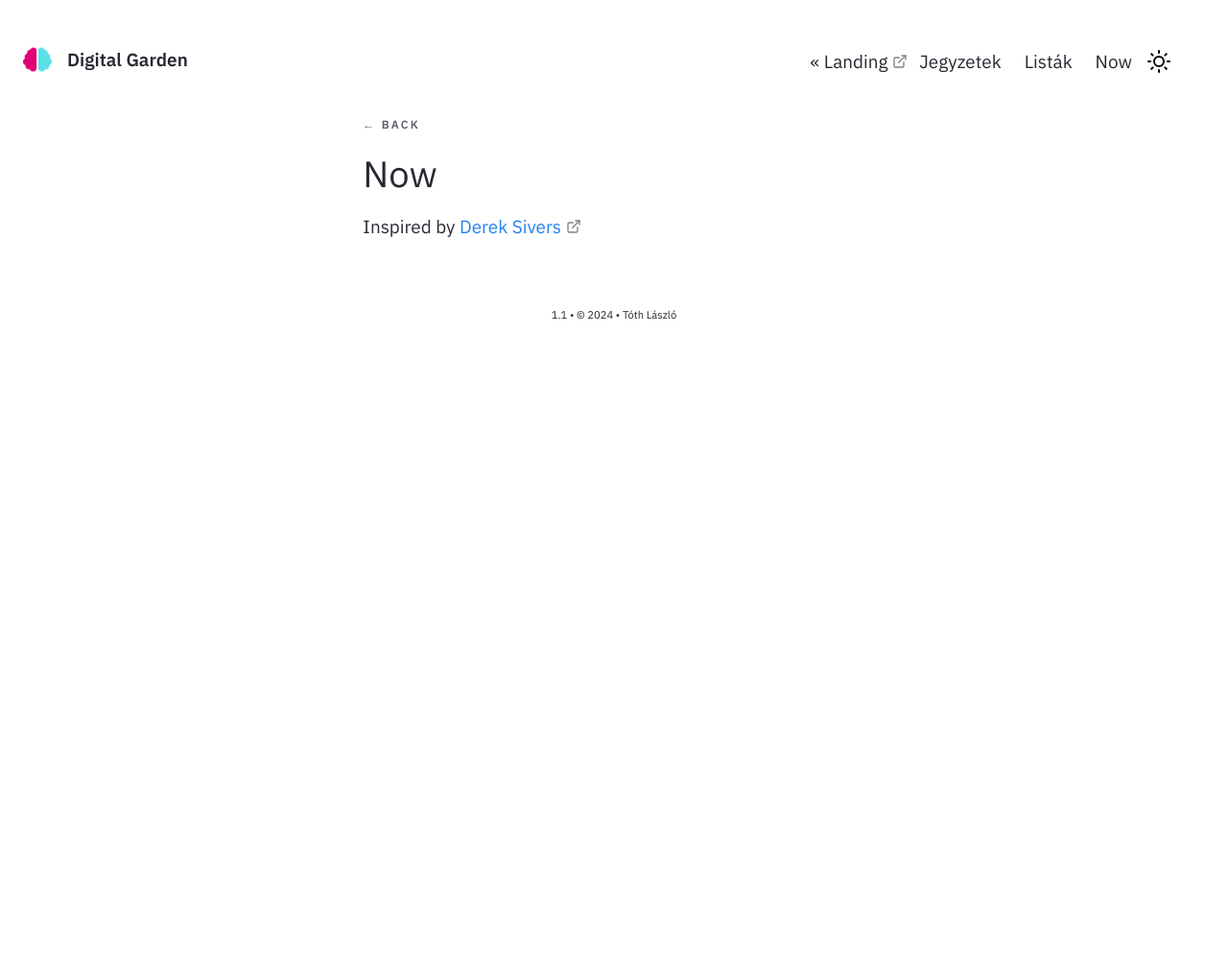
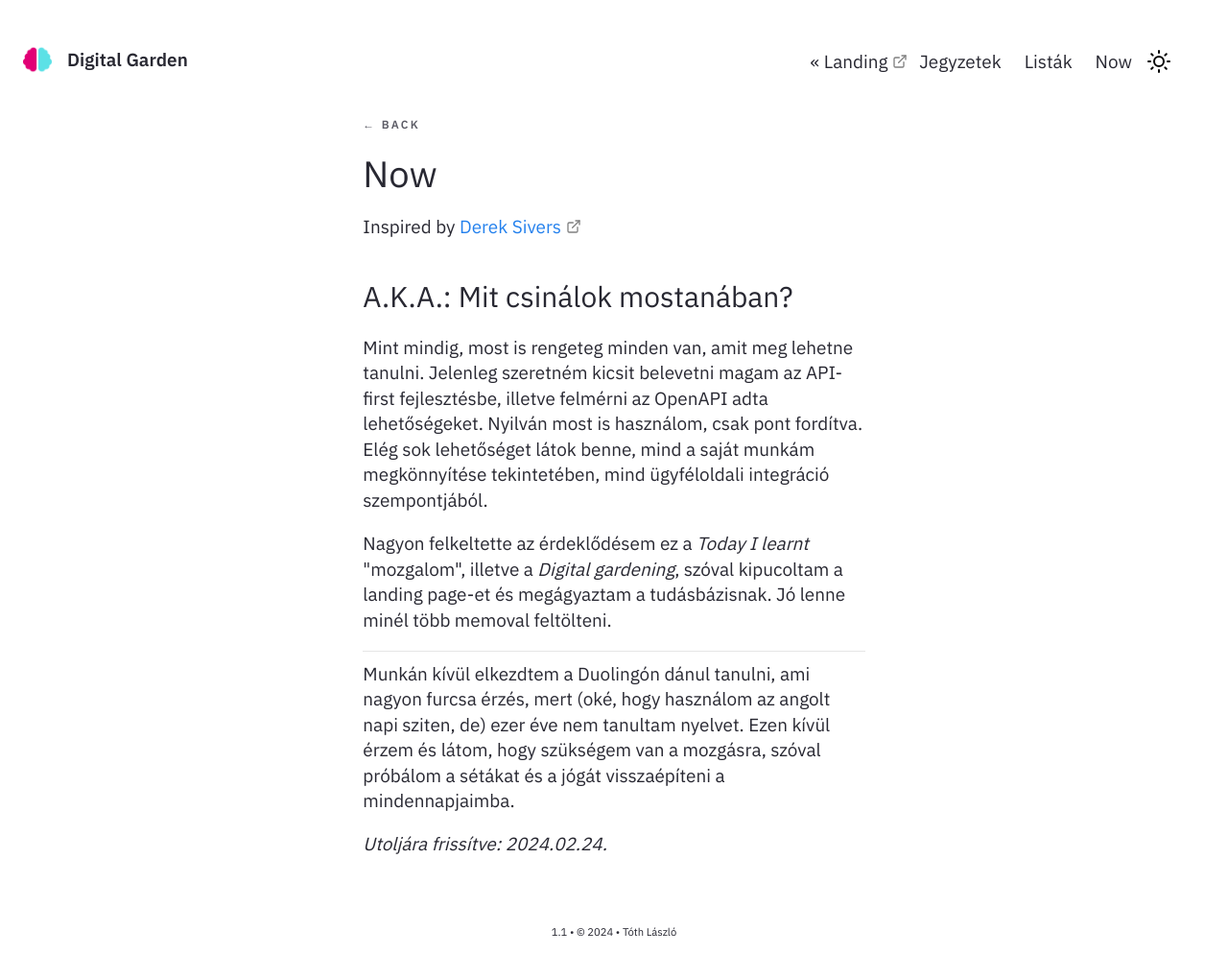
Before and after one commit to tothlp/garden, a Jekyll site: the page built from _notes/Public/Now.md, in a window 1280 px wide. Shown: the whole page at 96% size. Built offline with Jekyll 4.4.1, drawn with Linux system fonts in a browser that asks for light colours; before the commit the page ends 900 px from its top, so only the background shows below that.

Commit message:
update Now

```diff
--- a/_notes/Public/Now.md
+++ b/_notes/Public/Now.md
@@ -5,3 +5,21 @@ permalink: /now
 format: Page
 ---
 Inspired by [Derek Sivers](https://sive.rs/nowff)
+
+### A.K.A.: Mit csinálok mostanában?
+
+Mint mindig, most is rengeteg minden van, amit meg lehetne tanulni. Jelenleg szeretném kicsit belevetni magam az API-first fejlesztésbe, illetve felmérni az OpenAPI adta lehetőségeket.
+Nyilván most is használom, csak pont fordítva. Elég sok lehetőséget látok benne, mind a saját munkám megkönnyítése tekintetében, mind ügyféloldali integráció szempontjából.
+
+Nagyon felkeltette az érdeklődésem ez a *Today I learnt* "mozgalom", illetve a *Digital gardening*, szóval kipucoltam a landing page-et és megágyaztam a tudásbázisnak. Jó lenne minél több memoval feltölteni.
+
+---
+
+Munkán kívül elkezdtem a Duolingón dánul tanulni, ami nagyon furcsa érzés, mert (oké, hogy használom az angolt napi sziten, de) ezer éve nem tanultam nyelvet. Ezen kívül érzem és látom, hogy szükségem van a mozgásra, szóval
+próbálom a sétákat és a jógát visszaépíteni a mindennapjaimba.
+
+
+
+
+
+*Utoljára frissítve: 2024.02.24.*
```
